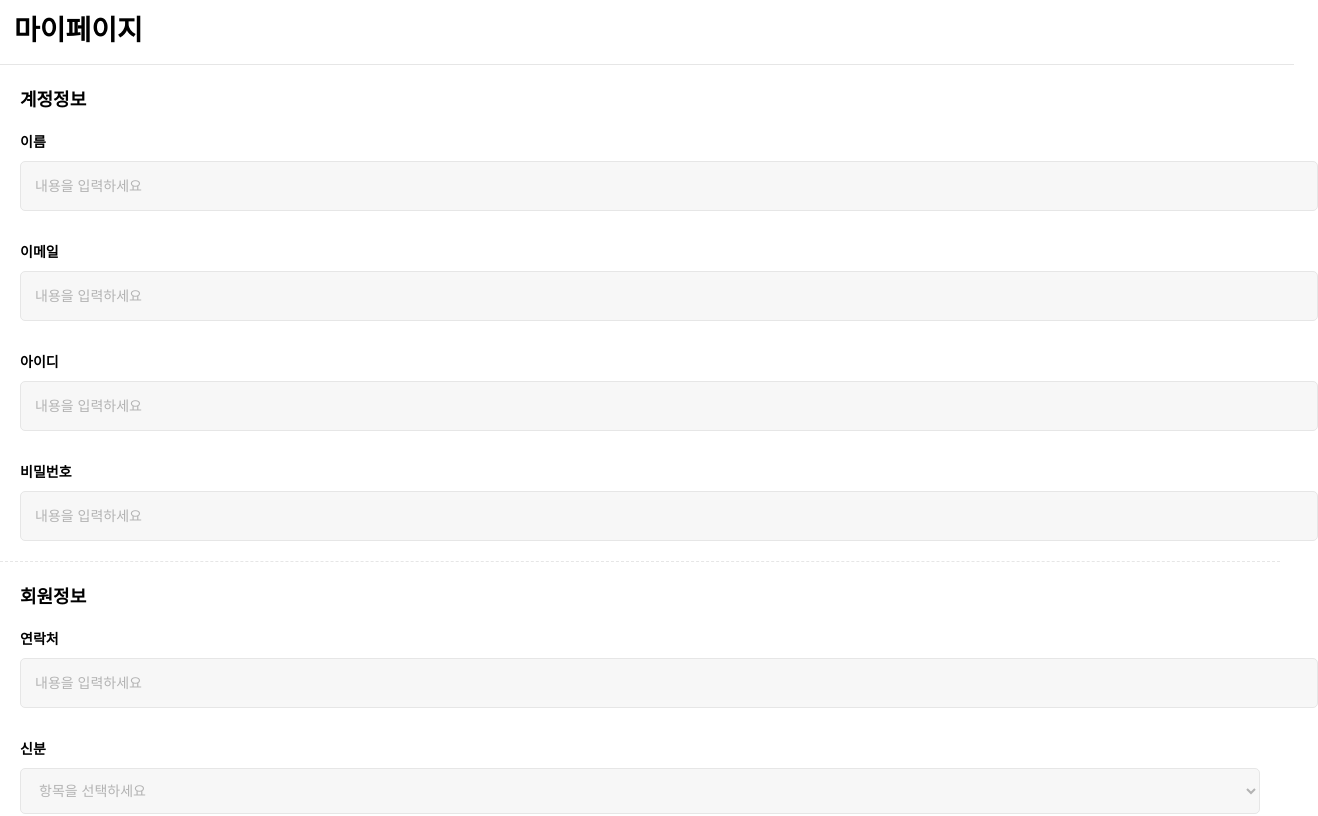
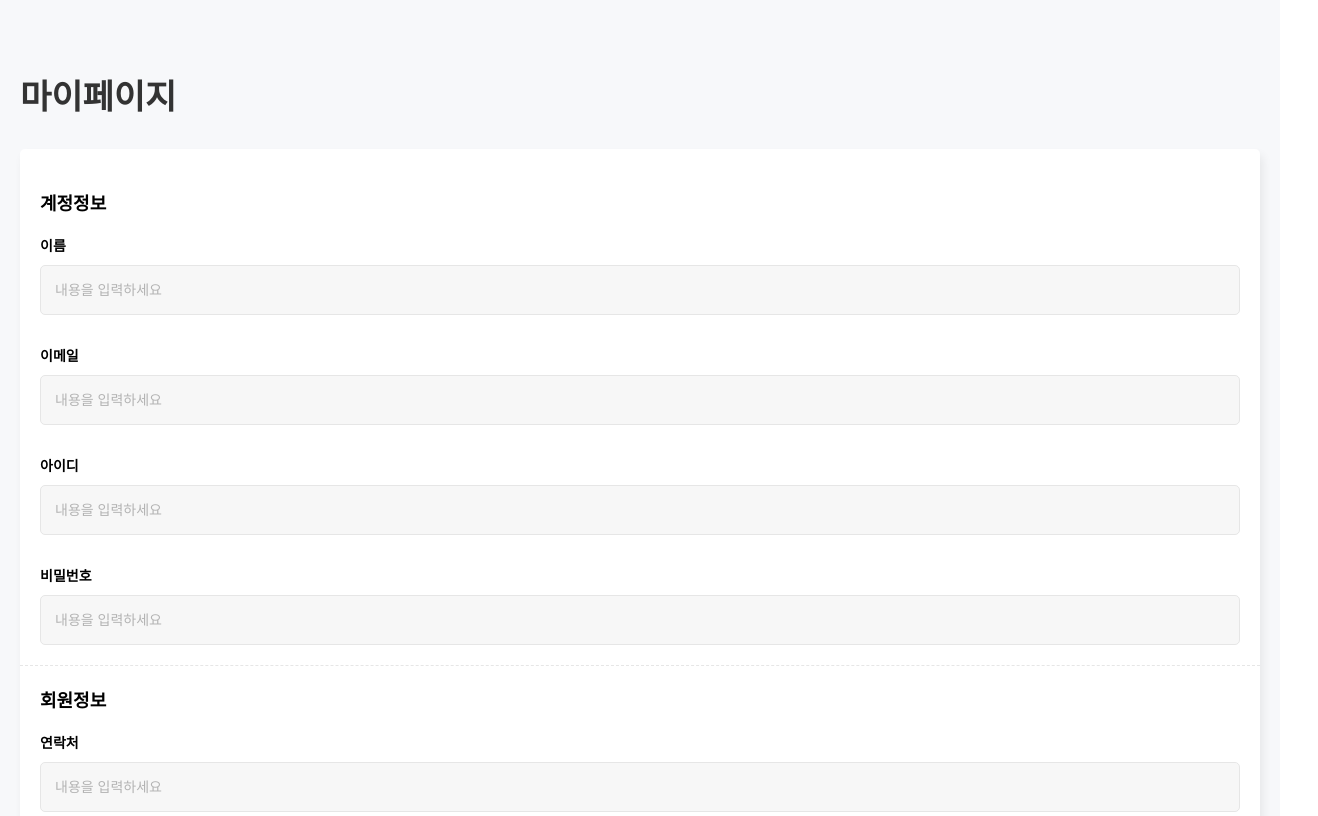
Before and after one commit to stump26/frontend, a React app: page / in a window 1280 px wide. Shown: the top 816 px of the page, 1318 px wide, since content can reach past the window. Built offline with nearby package versions, Linux system fonts and the light colour scheme.

Commit message:
마이페이지(pc화면)스타일 적용

```diff
--- a/package.json
+++ b/package.json
@@ -35,6 +35,7 @@
 		"react-app-polyfill": "^1.0.6",
 		"react-dev-utils": "^10.2.0",
 		"react-dom": "^16.12.0",
+		"react-responsive": "^8.0.3",
 		"resolve": "1.15.0",
 		"resolve-url-loader": "3.1.1",
 		"sass-loader": "8.0.2",
--- a/src/Page/MyPage.jsx
+++ b/src/Page/MyPage.jsx
@@ -1,12 +1,15 @@
 import React from 'react';
 import styled from 'styled-components';
 
-import { PageHeadSpan, PageBody } from 'Styles/main.mobile';
+import { device, PageHeadSpan, PageBody } from 'Styles/main';
 import { AccountInfo, MemberProfile, ActivityInfo, EtcInfo } from 'components/MyPage';
 
 const MyPageFrame = styled.div`
 	width: 100%;
-	margin: 0;
+	margin: 0 auto;
+	@media ${device.laptop} {
+		max-width: 1240px;
+	}
 `;
 
 const MyPage = () => {
--- a/src/Styles/main.mobile.jsx
+++ b/src/Styles/main.jsx
@@ -1,20 +1,49 @@
 import styled from 'styled-components';
-import { types } from '@babel/core';
 
+const viewPortSize = {
+	mobile: '425px',
+	tablet: '768px',
+	laptop: '1024px',
+	laptopL: '1440px',
+	desktop: '1980px',
+};
+export const device = {
+	mobile: `(max-width: ${viewPortSize.mobile})`,
+	tablet: `(max-width: ${viewPortSize.tablet})`,
+	laptop: `(min-width: ${viewPortSize.laptop})`,
+	laptopL: `(min-width: ${viewPortSize.laptopL})`,
+	desktop: `(min-width: ${viewPortSize.desktop})`,
+};
 export const PageHeadSpan = styled.span`
 	position: relative;
 	display: inline-block;
 	width: 100%;
-	font-size: 28px;
 	font-weight: 900;
-	padding-left: 0.5em;
-	padding-top: 0.5rem;
-	padding-bottom: 1rem;
 	border-bottom: 1px solid #e6e6e6;
+	@media ${device.tablet} {
+		font-size: 28px;
+		margin-top: 0.5rem;
+		padding-left: 0.5em;
+		padding-bottom: 1rem;
+	}
+	@media ${device.laptop} {
+		border-bottom: none;
+		font-size: 34px;
+		margin-top: 70px;
+		margin-bottom: 0;
+		padding-left: 0;
+		padding-bottom: 30px;
+		color: #333333;
+	}
 `;
 
 export const PageBody = styled.div`
 	background-color: #ffffff;
+	@media ${device.laptop} {
+		padding-top: 20px;
+		border-radius: 5px;
+		box-shadow: 3px 6px 10px 0 rgba(0, 0, 0, 0.07);
+	}
 `;
 
 export const ContainerFrame = styled.div`
@@ -22,6 +51,7 @@ export const ContainerFrame = styled.div`
 	flex-direction: column;
 	margin: 20px 0;
 	border-bottom: 1px dashed #e6e6e6;
+	background-color: #ffffff;
 `;
 
 export const ContainerTitle = styled.span`
@@ -41,7 +71,8 @@ export const FormTextField = styled.input.attrs(({ placeholder }) => ({
 	type: 'text',
 	placeholder: placeholder || '내용을 입력해주세요',
 }))`
-	width: ${(props) => props.width || '100%'};
+	position: relative;
+	width: ${(props) => props.width || 'inherit'};
 	height: 46px;
 	background-color: #f7f7f7;
 	margin: ${(props) => props.margin || '0 20px'};
--- a/src/components/MyPage/EtcInfo.jsx
+++ b/src/components/MyPage/EtcInfo.jsx
@@ -2,7 +2,7 @@ import React from 'react';
 
 import YesOrNoButton from 'components/commons/YesOrNoButton';
 import CheckBoxGroup from 'components/commons/CheckBoxGroup';
-import { ContainerFrame, ContainerTitle, ContainerSubTitle } from 'Styles/main.mobile';
+import { ContainerFrame, ContainerTitle, ContainerSubTitle } from 'Styles/main';
 
 const EtcInfo = () => {
 	const communityEntryPathProps = ['직접 검색', '지인 추천', '타 포털사이트 카페', 'SNS', '기타'];
--- a/src/components/commons/CheckBoxGroup.jsx
+++ b/src/components/commons/CheckBoxGroup.jsx
@@ -5,7 +5,7 @@ import {
 	FormCheckbox,
 	FormCheckboxLabel,
 	FormTextField,
-} from 'Styles/main.mobile';
+} from 'Styles/main';
 const PreferMemberProp = ({ checkProps }) => {
 	return (
 		<FromGridFrame>
--- a/src/components/commons/DropdownSelector.jsx
+++ b/src/components/commons/DropdownSelector.jsx
@@ -1,6 +1,6 @@
 import React from 'react';
 
-import { FormSingleSelect, FormSingleOption } from 'Styles/main.mobile';
+import { FormSingleSelect, FormSingleOption } from 'Styles/main';
 
 const DropdownSelector = ({ field, placeholder, width = null, height = null, margin = null }) => {
 	return (
--- a/src/index.css
+++ b/src/index.css
@@ -3,3 +3,7 @@ body {
 	font-family: 'NotoSansKR', 'Segoe UI', 'Roboto', 'Oxygen', 'Ubuntu', 'Cantarell', 'Fira Sans',
 		'Droid Sans', 'Helvetica Neue', sans-serif;
 }
+
+.App {
+	background-color: #f7f8fa;
+}
```
Also changed, not shown: src/components/MyPage/AccountInfo.jsx (+1 -6 lines), src/components/MyPage/ActivityInfo.jsx (+1 -6 lines), src/components/MyPage/MemberProfile.jsx (+1 -6 lines), 1 other file (tests, documents, lock files or other folders).
